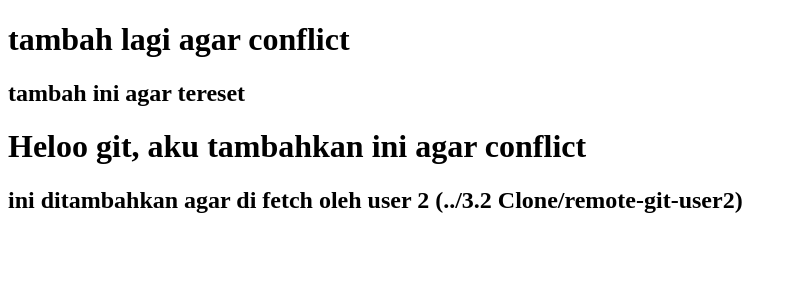
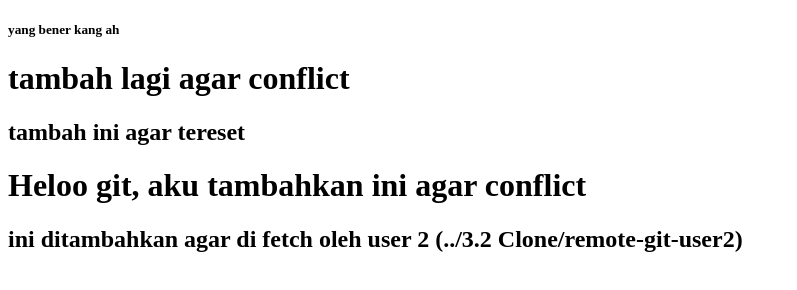
Before and after one commit to achmadJuliarman/belajar-remote-git, a plain HTML site: page index.html in a window 1280 px wide. Shown: the whole page, without its empty margins (0-797 px from the left). Drawn offline with Linux system fonts and the light colour scheme.

Commit message:
menambahkan agar conflict

```diff
--- a/index.html
+++ b/index.html
@@ -6,6 +6,7 @@
 	<title>REMOTE GIT</title>
 </head>
 <body>
+	<h5>yang bener kang ah</h5>
 	<h1>tambah lagi agar conflict</h1>
 	<h2>tambah ini agar tereset</h2>
 	   <h1>Heloo git, aku tambahkan ini agar conflict</h1>
```
